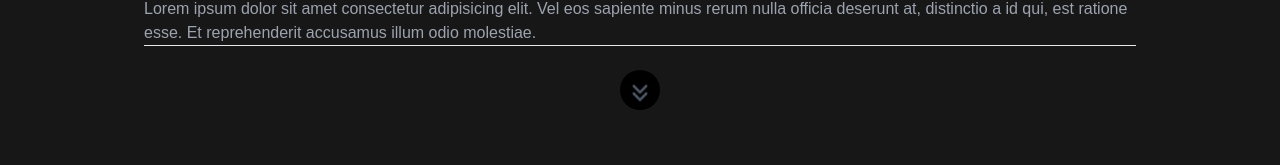
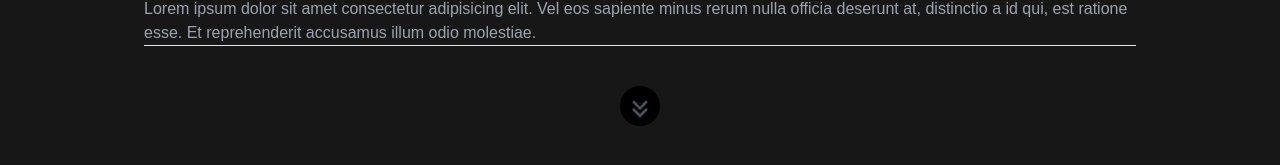
Before and after one commit to sinarhen/GameStore, a React (Create React App) app in the folder client/: page / in a window 1280 px wide. Shown: the part 499-664 px from the top of the page. Built offline with nearby package versions, Linux system fonts and the light colour scheme; the HTML template or start-up script is replaced by a standard one.

Commit message:
Background on the whole page fixes

```diff
--- a/client/src/App.tsx
+++ b/client/src/App.tsx
@@ -10,7 +10,7 @@ import Navbar from "./components/Navbar";
 
 function App() {
   return (
-    <div className="h-full w-full text-white bg-neutral-900">
+    <div className="w-full text-white bg-neutral-900">
       <Router>
         <Navbar />
         {/* container make */}
--- a/client/src/pages/Home.tsx
+++ b/client/src/pages/Home.tsx
@@ -40,7 +40,7 @@ export default function Home() {
             </motion.p>
 
 
-            <div className='flex w-full justify-center mt-6 '>
+            <div className='flex w-full items-center justify-center mt-10'>
                 <motion.div
                     initial={{opacity: 0, x: -100}}
                     animate={{opacity: 1, x: 0, animationTimingFunction: 'cubic-bezier(0.4, 0, 0.2, 1)'}}
```
